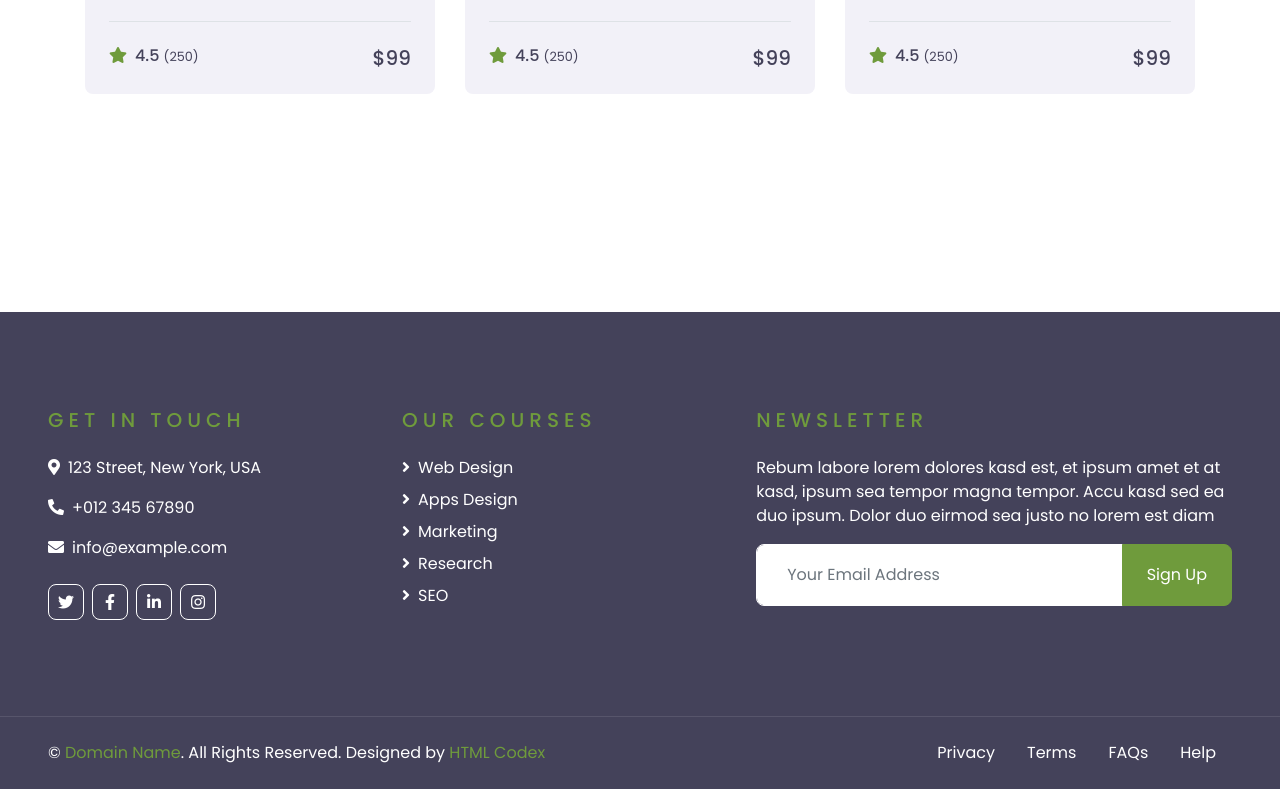
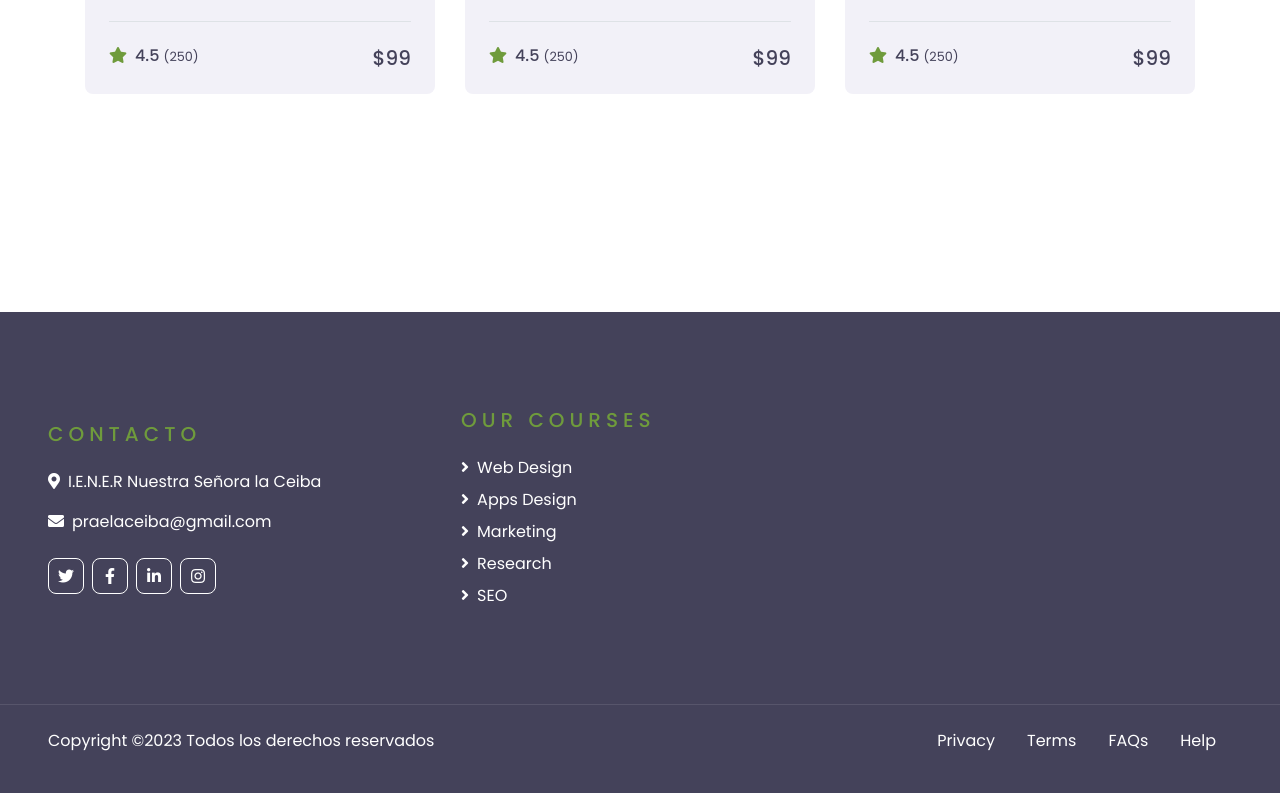
Before and after one commit to praelaceiba/praelaceibagithub.io, a plain HTML site: page course.html in a window 1280 px wide. Shown: the part 2285-3078 px from the top of the page. Drawn offline with nearby package versions, Linux system fonts and the light colour scheme.

Commit message:
Cambio general del footer

```diff
--- a/course.html
+++ b/course.html
@@ -1,5 +1,5 @@
 <!DOCTYPE html>
-<html lang="en">
+<html lang="es">
 
 <head>
     <meta charset="utf-8">
@@ -299,17 +299,15 @@
     </div>
     <!-- Courses End -->
 
-
 <!-- Footer Start -->
 <div class="container-fluid bg-dark text-white py-5 px-sm-3 px-lg-5" style="margin-top: 90px;">
     <div class="row pt-5">
         <div class="col-lg-7 col-md-12">
-                <div class="row">
+            <div class="row justify-content-between align-items-center">
                 <div class="col-md-6 mb-5">
-                        <h5 class="text-primary text-uppercase mb-4" style="letter-spacing: 5px;">Get In Touch</h5>
-                        <p><i class="fa fa-map-marker-alt mr-2"></i>123 Street, New York, USA</p>
-                        <p><i class="fa fa-phone-alt mr-2"></i>+012 345 67890</p>
-                        <p><i class="fa fa-envelope mr-2"></i>info@example.com</p>
+                    <h5 class="text-primary text-uppercase mb-4" style="letter-spacing: 5px;">Contacto</h5>
+                    <p><i class="fa fa-map-marker-alt mr-2"></i>I.E.N.E.R Nuestra Señora la Ceiba</p>
+                    <p><i class="fa fa-envelope mr-2"></i>praelaceiba@gmail.com</p>
                     <div class="d-flex justify-content-start mt-4">
                         <a class="btn btn-outline-light btn-square mr-2" href="#"><i class="fab fa-twitter"></i></a>
                         <a class="btn btn-outline-light btn-square mr-2" href="#"><i class="fab fa-facebook-f"></i></a>
@@ -317,7 +315,7 @@
                         <a class="btn btn-outline-light btn-square" href="#"><i class="fab fa-instagram"></i></a>
                     </div>
                 </div>
-                    <div class="col-md-6 mb-5">
+                <div class="col-lg-5 col-md-12 mb-5">
                     <h5 class="text-primary text-uppercase mb-4" style="letter-spacing: 5px;">Our Courses</h5>
                     <div class="d-flex flex-column justify-content-start">
                         <a class="text-white mb-2" href="#"><i class="fa fa-angle-right mr-2"></i>Web Design</a>
@@ -329,24 +327,12 @@
                 </div>
             </div>
         </div>
-            <div class="col-lg-5 col-md-12 mb-5">
-                <h5 class="text-primary text-uppercase mb-4" style="letter-spacing: 5px;">Newsletter</h5>
-                <p>Rebum labore lorem dolores kasd est, et ipsum amet et at kasd, ipsum sea tempor magna tempor. Accu kasd sed ea duo ipsum. Dolor duo eirmod sea justo no lorem est diam</p>
-                <div class="w-100">
-                    <div class="input-group">
-                        <input type="text" class="form-control border-light" style="padding: 30px;" placeholder="Your Email Address">
-                        <div class="input-group-append">
-                            <button class="btn btn-primary px-4">Sign Up</button>
-                        </div>
-                    </div>
-                </div>
-            </div>
     </div>
 </div>
 <div class="container-fluid bg-dark text-white border-top py-4 px-sm-3 px-md-5" style="border-color: rgba(256, 256, 256, .1) !important;">
     <div class="row">
         <div class="col-lg-6 text-center text-md-left mb-3 mb-md-0">
-                <p class="m-0 text-white">&copy; <a href="#">Domain Name</a>. All Rights Reserved. Designed by <a href="https://htmlcodex.com">HTML Codex</a>
+            Copyright &copy;<script>document.write(new  Date().getFullYear());</script> Todos los derechos reservados</a>
             </p>
         </div>
         <div class="col-lg-6 text-center text-md-right">
```
Also changed, not shown: about.html (+7 -20 lines), index.html (+7 -21 lines), teacher.html (+7 -21 lines). Lines whose indentation alone changed are shown as unchanged.
